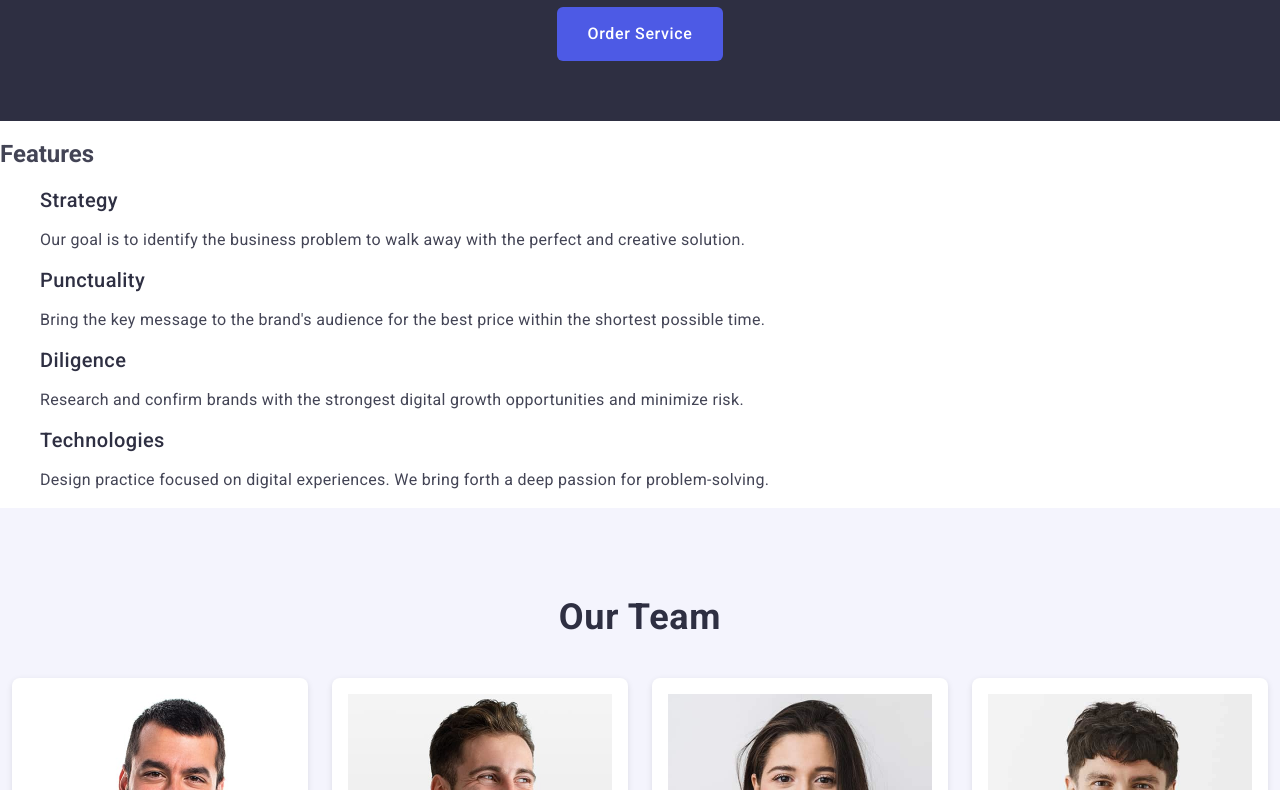
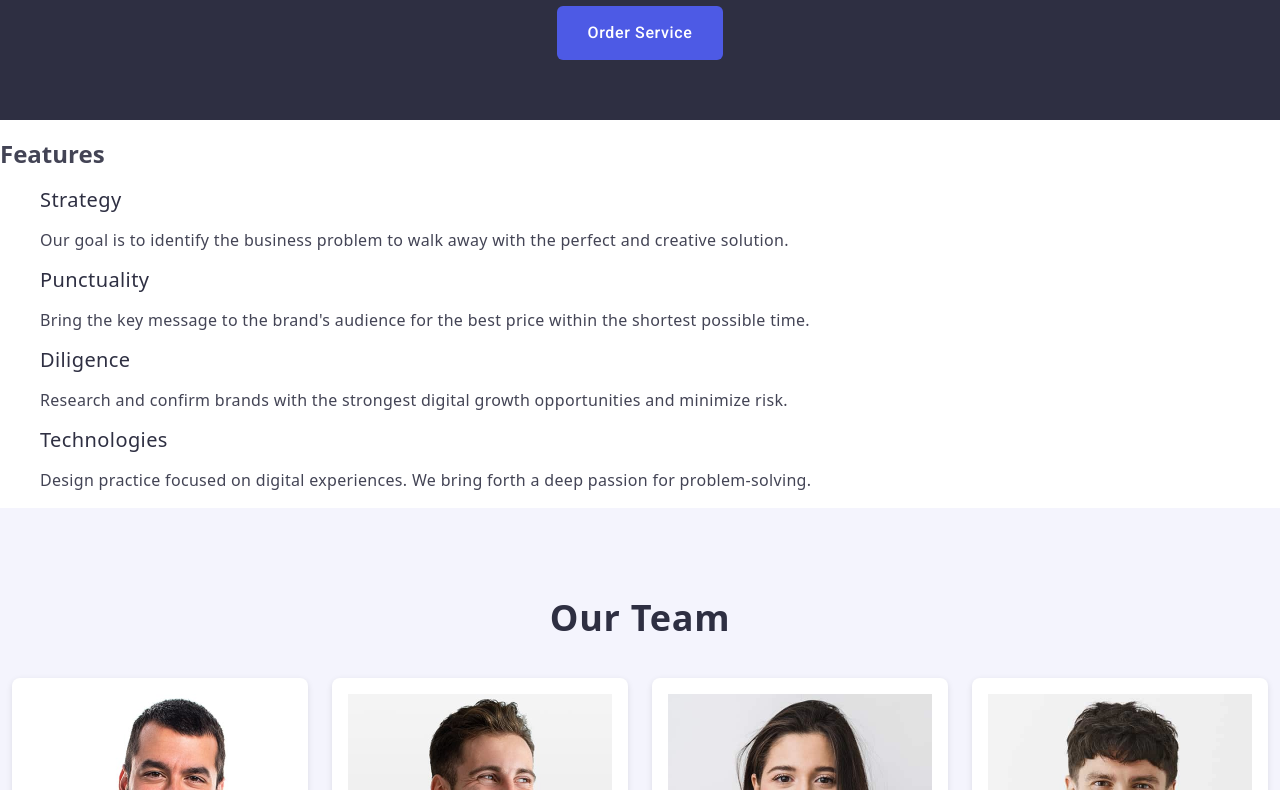
Before and after one commit to Kardash-Oleksandr01/goit-markup-hw-02-CSS-, a plain HTML site: page index.html in a window 1280 px wide. Shown: the part 379-1169 px from the top of the page. Drawn offline with nearby package versions, Linux system fonts and the light colour scheme.

Commit message:
update website

```diff
--- a/CSS/styles.css
+++ b/CSS/styles.css
@@ -3,10 +3,6 @@
 
 
  body{
-  font-family: "Roboto", sans-serif;
-  margin: 0;
-  padding: 0;
-  box-sizing: border-box;
 
     color: #434455;
     background-color:  #fff;
```
